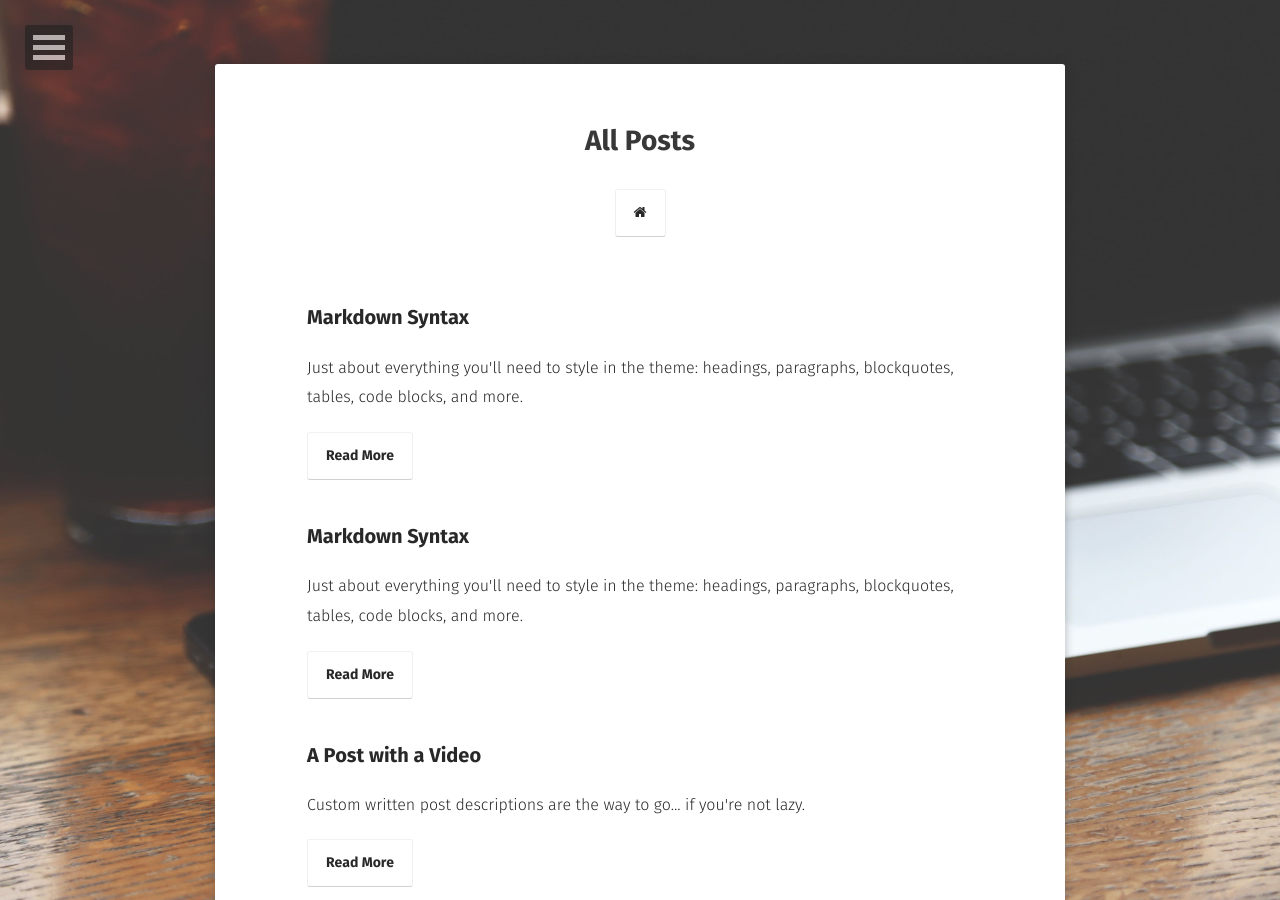
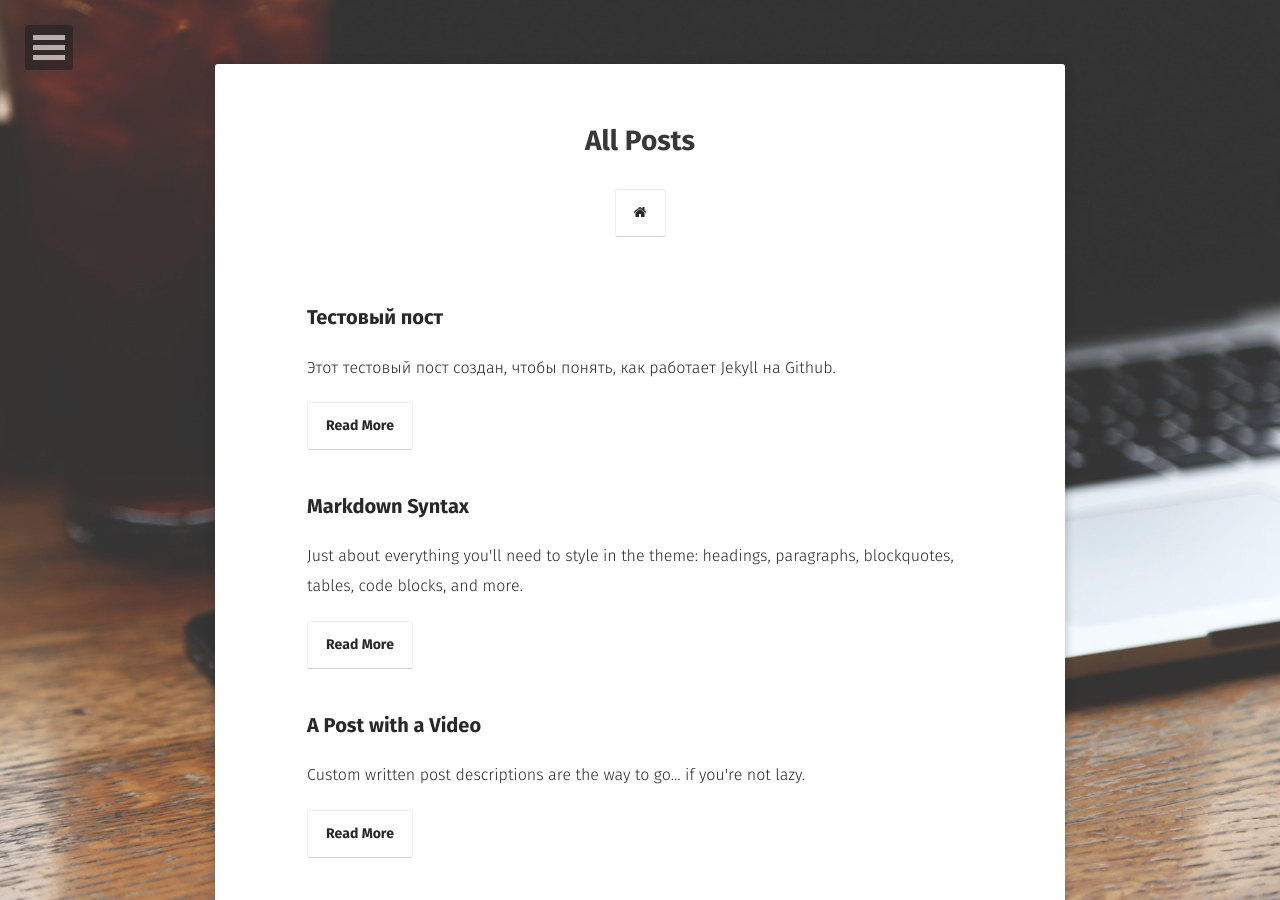
Before and after one commit to modxchat/modxchat.github.io, a Jekyll site: the page built from posts/index.md, in a window 1280 px wide and 900 px high. Built offline with Jekyll 4.4.1, drawn with Linux system fonts in a browser that asks for light colours; some web fonts are replaced.

Commit message:
Update 2019-03-11-test.md

```diff
--- a/_posts/2019-03-11-test.md
+++ b/_posts/2019-03-11-test.md
@@ -1,8 +1,8 @@
 ---
 layout: post
-title:  "Markdown Syntax"
+title:  "Тестовый пост"
 date:   2019-03-11
-excerpt: "Just about everything you'll need to style in the theme: headings, paragraphs, blockquotes, tables, code blocks, and more."
+excerpt: "Этот тестовый пост создан, чтобы понять, как работает Jekyll на Github."
 tag:
 - markdown
 - syntax
```
Also changed, not shown: other parts of _posts/2019-03-11-test.md (+1 -1 lines).
